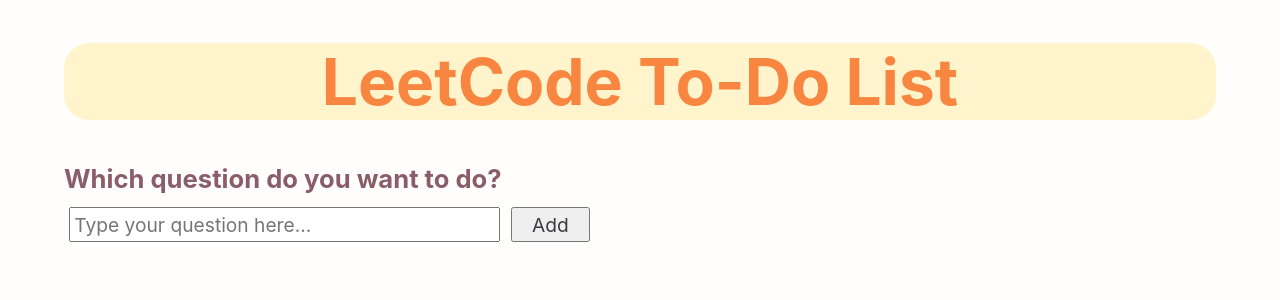
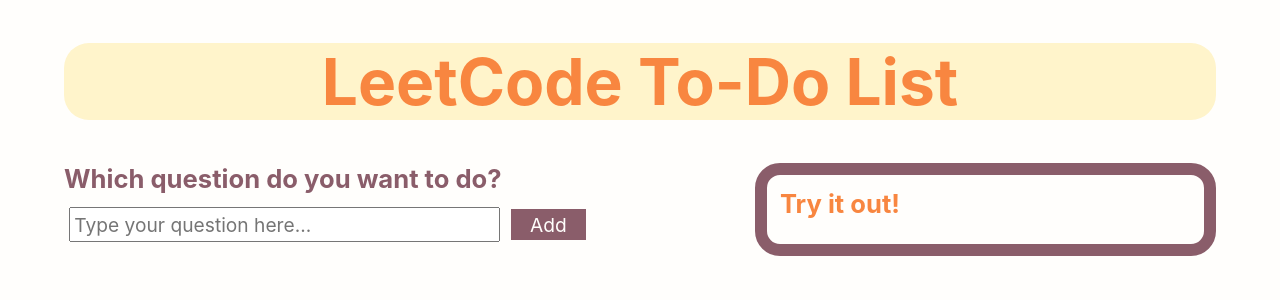
Before and after one commit to charlenerocha/LeetCodeToDoList, a React (Create React App) app: page / in a window 1280 px wide. Shown: the top 300 px of the page. Built offline with nearby package versions, Linux system fonts and the light colour scheme.

Commit message:
design changes and API visuals

```diff
--- a/src/App.js
+++ b/src/App.js
@@ -54,11 +54,16 @@
             </br>
 
             <div>
-              <ul>{listElements}</ul>
+              <ul class="todo_elements" >{listElements}</ul>
             </div>
           </div>
 
-          <div class="sub_column"></div>
+          <div class="sub_column">
+            <div class="sub_column_fill">
+              <h4>Try it out!</h4>
+              {/* Add the API stuff in here */}
+            </div>
+          </div>
 
         </div>
       </div>
--- a/src/index.css
+++ b/src/index.css
@@ -1,11 +1,11 @@
 body {
-  margin: 0 5vw;
   color: #3C3A42;
   font-size: 2vw;
-  background-color: #FFFEFC;
   font-family: -apple-system, BlinkMacSystemFont, 'Segoe UI', 'Roboto', 'Oxygen',
     'Ubuntu', 'Cantarell', 'Fira Sans', 'Droid Sans', 'Helvetica Neue',
     sans-serif;
+  background-color: #FFFEFC;
+  margin: 0 5vw;
 }
 
 input {
@@ -18,49 +18,64 @@
   margin: 0 0.4vw;
 }
 
- .button {
+.button {
+  color: #FFFEFC;
+  background-color: #8A5D6A;
+  border: none;
+  text-align: center;
+  text-decoration: none;
+  display: inline-block;
   padding: 0.25vw 1.5vw;
 }
 
 h1 {
+  text-align: center;
+  color: #F88640;
+  background-color: #FFF4CB;
+  font-size: 5vw;
   border-radius: 25px;
-  text-align: center;
-  background-color: #FFF4CB;
-  /* -webkit-text-stroke-width: 0.1vw; */
-  -webkit-text-stroke-color: #F88640;
-  color: #F88640;
-  font-size: 5vw;
 }
 
 h2  {
   text-align: left;
-  /* -webkit-text-stroke-width: 1vw; */
-  -webkit-text-stroke-color: #3C3A42;
   color: #8A5D6A;
   font-size: 4vw;
 }
 
 h3  {
-  margin: 0 0 1vw 0;
-  color: #3C3A42;
-  font-size: 2vw;
   text-align: left;
   color: #8A5D6A;
+  font-size: 2vw;
+  margin: 0 0 1vw 0;
+}
+
+h4  {
+  text-align: left;
+  color: #F88640;
+  font-size: 2vw;
+  margin: 0 0 1vw 0;
+}
+
+.todo_elements {
+  color: #3C3A42
+}
+
+.todo_elements :hover {
+  color: #8A5D6A
 }
 
 .main_column {
   float: left;
-  width: 80%;
+  width: 60%;
 }
 
 .sub_column {
   float: left;
-  width: 20%;
+  width: 40%;
 }
 
-/* Clear floats after the columns */
-.row:after {
-  content: "";
-  display: table;
-  clear: both;
+.sub_column_fill {
+  border: 1vw solid #8A5D6A;
+  border-radius: 25px;
+  padding: 1vw 0 1vw 1vw;
 }
```
